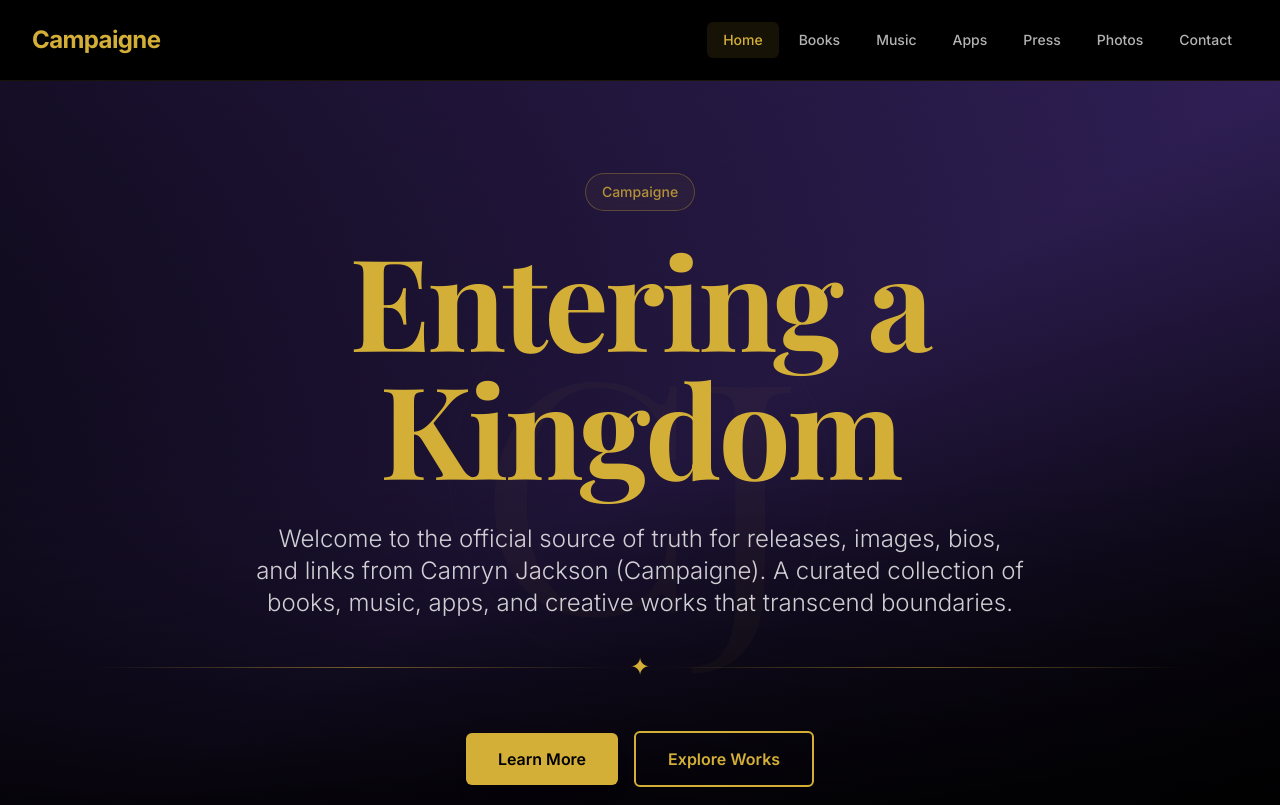
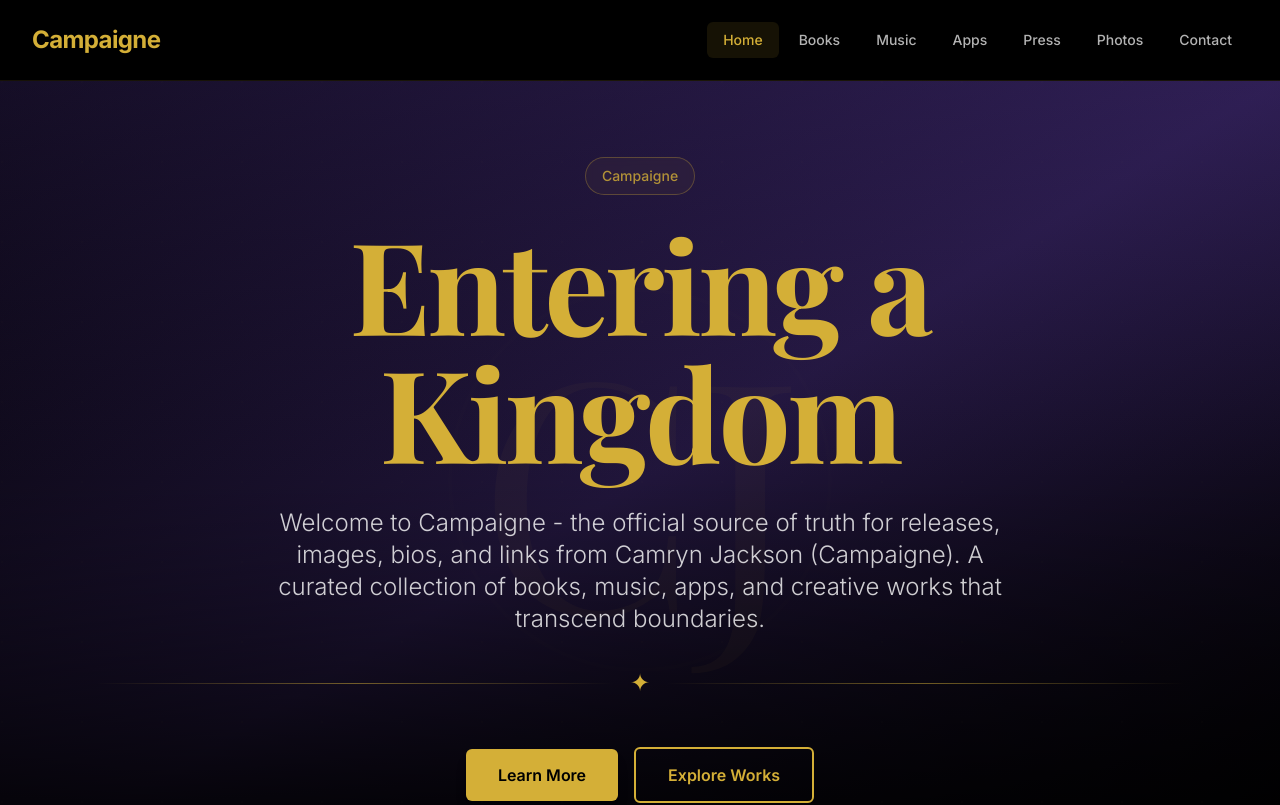
Before and after one commit to thecamrynshow/Campaigneentityhub, a Next.js app: page / in a window 1280 px wide. Shown: the top 805 px of the page. Built offline with nearby package versions, Linux system fonts and the light colour scheme; no server answers; a web font is replaced by a local one.

Commit message:
Enhance SEO for Campaigne searches - optimize metadata and add redirect

```diff
--- a/src/app/layout.tsx
+++ b/src/app/layout.tsx
@@ -17,11 +17,11 @@ const siteUrl = getSiteUrl();
 export const metadata: Metadata = {
   metadataBase: new URL(siteUrl),
   title: {
-    default: "Camryn Jackson | Campaigne - Official Entity Hub",
+    default: "Campaigne | Camryn Jackson - Official Entity Hub",
     template: "%s | Campaigne",
   },
-  description: "Official source for releases, images, bios, and links from Camryn Jackson (Campaigne). Books, music, apps, and more.",
-  keywords: ["Camryn Jackson", "Campaigne", "author", "musician", "app developer", "filmmaker"],
+  description: "Campaigne - Official source for releases, images, bios, and links from Camryn Jackson (Campaigne). Books, music, apps, and creative works.",
+  keywords: ["Campaigne", "Camryn Jackson", "Campaigne music", "Campaigne artist", "Campaigne author", "author", "musician", "app developer", "filmmaker"],
   authors: [{ name: "Camryn Jackson", url: siteUrl }],
   creator: "Camryn Jackson",
   openGraph: {
--- a/src/app/page.tsx
+++ b/src/app/page.tsx
@@ -13,13 +13,14 @@ import { getSortedSocialLinks } from "@/src/lib/social-links";
 const siteUrl = getSiteUrl();
 
 export const metadata: Metadata = {
-  title: "Entering a Kingdom",
+  title: "Campaigne - Entering a Kingdom",
   description:
-    "Welcome to the official entity hub for Camryn Jackson (Campaigne). Discover books, music, apps, and creative works that transcend boundaries.",
+    "Campaigne - Official entity hub for Camryn Jackson (Campaigne). Discover books, music, apps, and creative works. Search for Campaigne music, Campaigne albums, Campaigne books.",
+  keywords: ["Campaigne", "Campaigne music", "Campaigne artist", "Campaigne albums", "Campaigne books", "Camryn Jackson", "PNEUMA", "Tales of Time", "ORIGEN"],
   openGraph: {
-    title: "Entering a Kingdom | Campaigne",
+    title: "Campaigne - Entering a Kingdom | Official Entity Hub",
     description:
-      "Welcome to the official entity hub for Camryn Jackson (Campaigne). Discover books, music, apps, and creative works.",
+      "Campaigne - Official entity hub for Camryn Jackson. Discover books, music, apps, and creative works.",
     url: siteUrl,
   },
   alternates: {
@@ -88,7 +89,7 @@ export default function HomePage() {
             Entering a Kingdom
           </h1>
           <p className="text-xl md:text-2xl text-white/80 mb-8 leading-relaxed max-w-3xl mx-auto font-light relative z-10">
-            Welcome to the official source of truth for releases, images, bios,
+            Welcome to Campaigne - the official source of truth for releases, images, bios,
             and links from Camryn Jackson (Campaigne). A curated collection of
             books, music, apps, and creative works that transcend boundaries.
           </p>
--- a/src/lib/structured-data.ts
+++ b/src/lib/structured-data.ts
@@ -43,7 +43,8 @@ export function getWebSiteSchema() {
     "@context": "https://schema.org",
     "@type": "WebSite",
     "@id": websiteId,
-    name: "Campaigne",
+    name: "Campaigne - Camryn Jackson Official Entity Hub",
+    alternateName: "Campaigne",
     url: siteUrl,
     publisher: {
       "@id": ENTITY_ID,
```
Also changed, not shown: vercel.json (added).
